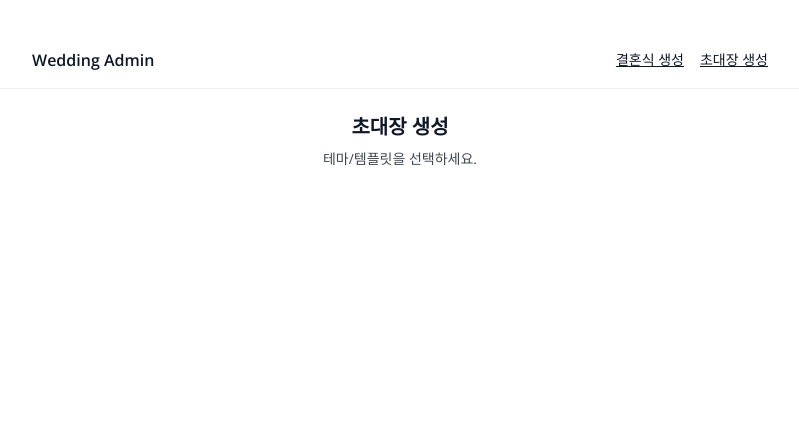
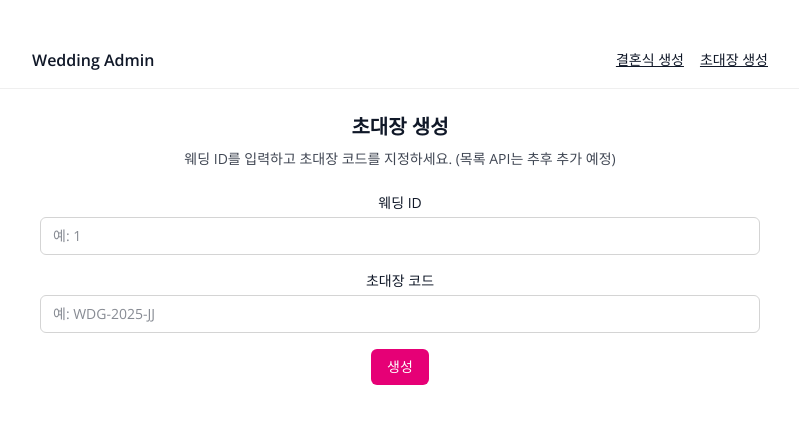
Before and after one commit to reposy/wedding-invitation-frontend, a React (Vite) app in the folder app/: page /admin/invitations/new in a window 1280 px wide. Shown: the top 424 px of the page, without its empty margins (240-1039 px from the left). Built offline with nearby package versions, Linux system fonts and the light colour scheme.

Commit message:
feat(admin): 초대장 생성 폼 추가(react-hook-form, weddingId/code 입력)
pages/AdminApp.tsx: 초대장 생성 폼 및 POST /api/v1/invitations 연동
기존 원칙 준수: 단일진입점(API), 단순/일관 설계, 추후 확장(목록 API) 고려

```diff
--- a/app/src/pages/AdminApp.tsx
+++ b/app/src/pages/AdminApp.tsx
@@ -18,6 +18,8 @@ function AdminHome() {
 }
 
 type CreateWeddingForm = { code: string; title: string }
+
+type CreateInvitationForm = { weddingId: number; invitationCode: string }
 
 function CreateWedding() {
 	const { register, handleSubmit, formState } = useForm<CreateWeddingForm>({ defaultValues: { code: '', title: '' } })
@@ -60,11 +62,42 @@ function CreateWedding() {
 }
 
 function CreateInvitation() {
+	const { register, handleSubmit, formState } = useForm<CreateInvitationForm>({ defaultValues: { weddingId: undefined as any, invitationCode: '' } })
+	const onSubmit = async (values: CreateInvitationForm) => {
+		try {
+			const res = await fetch(`${import.meta.env.VITE_API_BASE_URL}/api/v1/invitations`, {
+				method: 'POST',
+				headers: { 'Content-Type': 'application/json' },
+				body: JSON.stringify(values),
+			})
+			const requestId = res.headers.get('X-Request-Id') || undefined
+			const body = await res.json()
+			if (!body?.success) {
+				alert(`생성 실패: ${body?.error?.message || 'Unknown error'}\nRequest-Id: ${requestId || '-'} `)
+				return
+			}
+			const code = body.data?.invitationCode || values.invitationCode
+			alert(`생성 성공! id=${body.data?.id || ''} / code=${code} / 링크=/i/${code} / Request-Id=${requestId || '-'} `)
+		} catch (e: any) {
+			alert(`요청 실패: ${e?.message || e}`)
+		}
+	}
+
 	return (
 		<div className="p-6">
 			<h2 className="text-xl font-semibold">초대장 생성</h2>
-			<p className="mt-2 text-sm opacity-80">테마/템플릿을 선택하세요.</p>
-			{/* TODO: 폼 구현 */}
+			<p className="mt-2 text-sm opacity-80">웨딩 ID를 입력하고 초대장 코드를 지정하세요. (목록 API는 추후 추가 예정)</p>
+			<form className="mt-6 space-y-4" onSubmit={handleSubmit(onSubmit)}>
+				<div>
+					<label htmlFor="weddingId" className="block text-sm font-medium mb-1">웨딩 ID</label>
+					<Input id="weddingId" type="number" placeholder="예: 1" {...register('weddingId', { required: true, valueAsNumber: true })} />
+				</div>
+				<div>
+					<label htmlFor="invitationCode" className="block text-sm font-medium mb-1">초대장 코드</label>
+					<Input id="invitationCode" placeholder="예: WDG-2025-JJ" {...register('invitationCode', { required: true })} />
+				</div>
+				<Button type="submit" loading={formState.isSubmitting}>생성</Button>
+			</form>
 		</div>
 	)
 }
```
